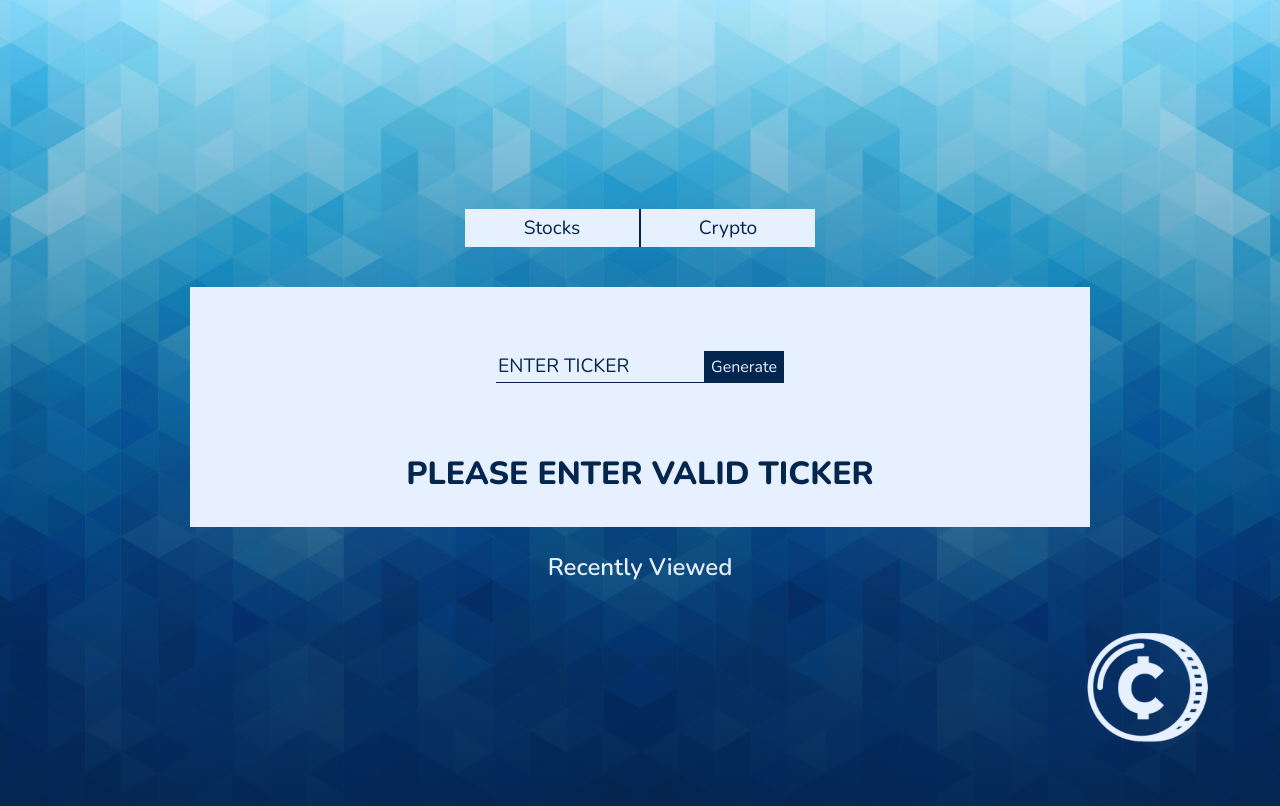
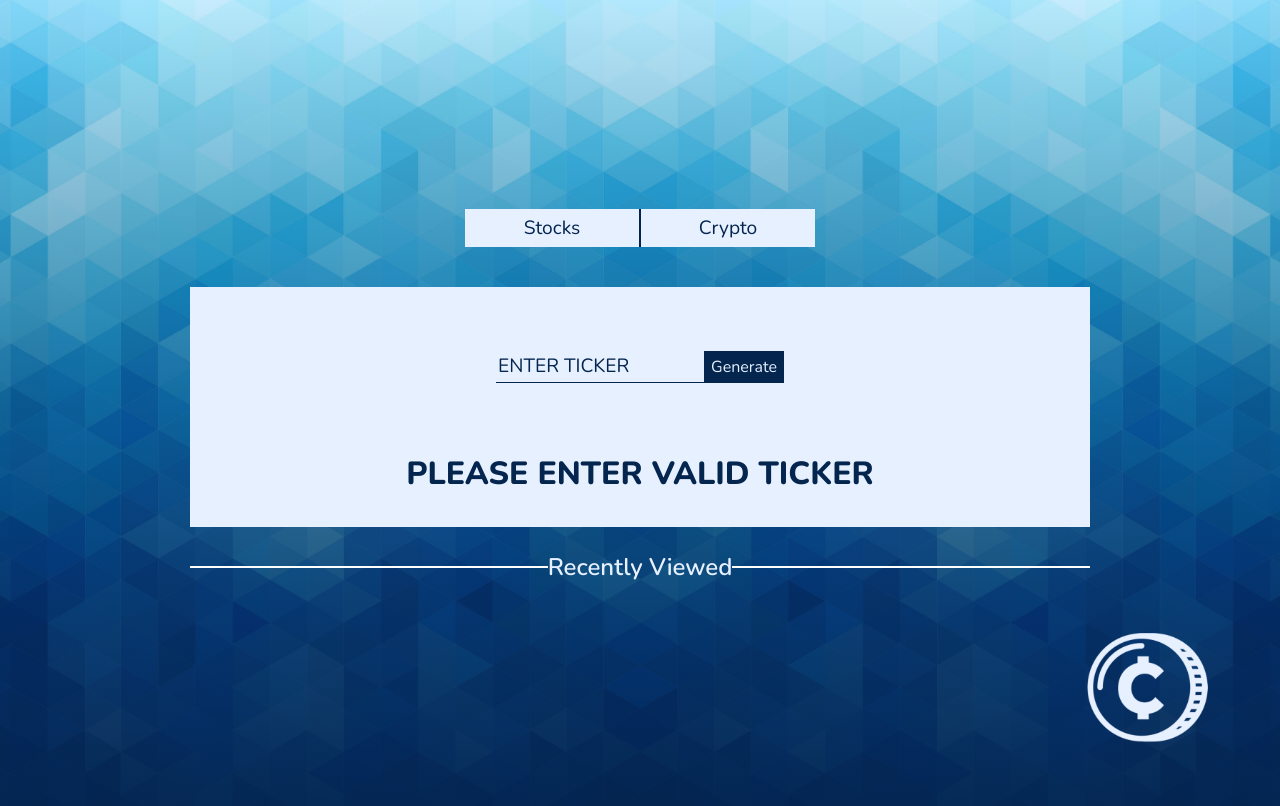
Before and after one commit to salamhis2019/vue-stock-api, a Vue app: page / in a window 1280 px wide. Both pictures are taken after a click on the button "Crypto". Shown: the top 806 px of the page. Built offline with nearby package versions, Linux system fonts and the light colour scheme.

Commit message:
border added for recent text

```diff
--- a/src/components/Crypto-section.vue
+++ b/src/components/Crypto-section.vue
@@ -171,6 +171,7 @@ export default {
   }
 
   /* CONTAINER STYLES */
+
   .container {
     box-sizing: border-box;
     width: 900px;
@@ -180,9 +181,9 @@ export default {
   }
 
   /* ERROR CONTAINER */
-    .error-container {
-      text-align: center;
-    }
+  .error-container {
+    text-align: center;
+  }
 
   /* RECENTLY VIEWED AREA */
   .recent-text {
@@ -191,6 +192,19 @@ export default {
 
     font-size: 1.5em;
     font-weight: 600;
+  }
+
+  .recent-text {
+    display: flex;
+    flex-direction: row;
+  }
+
+  .recent-text:before,
+  .recent-text:after {
+    content: "";
+    flex: 1 1;
+    border-bottom: 2px solid rgb(255, 255, 255);
+    margin: auto;
   }
 
   .recently-viewed {
--- a/src/components/Stock-section.vue
+++ b/src/components/Stock-section.vue
@@ -201,6 +201,20 @@ export default {
     }
 
   /* RECENTLY VIEWED AREA */
+
+  .recent-text {
+    display: flex;
+    flex-direction: row;
+  }
+
+  .recent-text:before,
+  .recent-text:after {
+    content: "";
+    flex: 1 1;
+    border-bottom: 2px solid rgb(255, 255, 255);
+    margin: auto;
+  }
+
   .recent-text {
     color: #E7F0FF;
     text-align: center;
```
